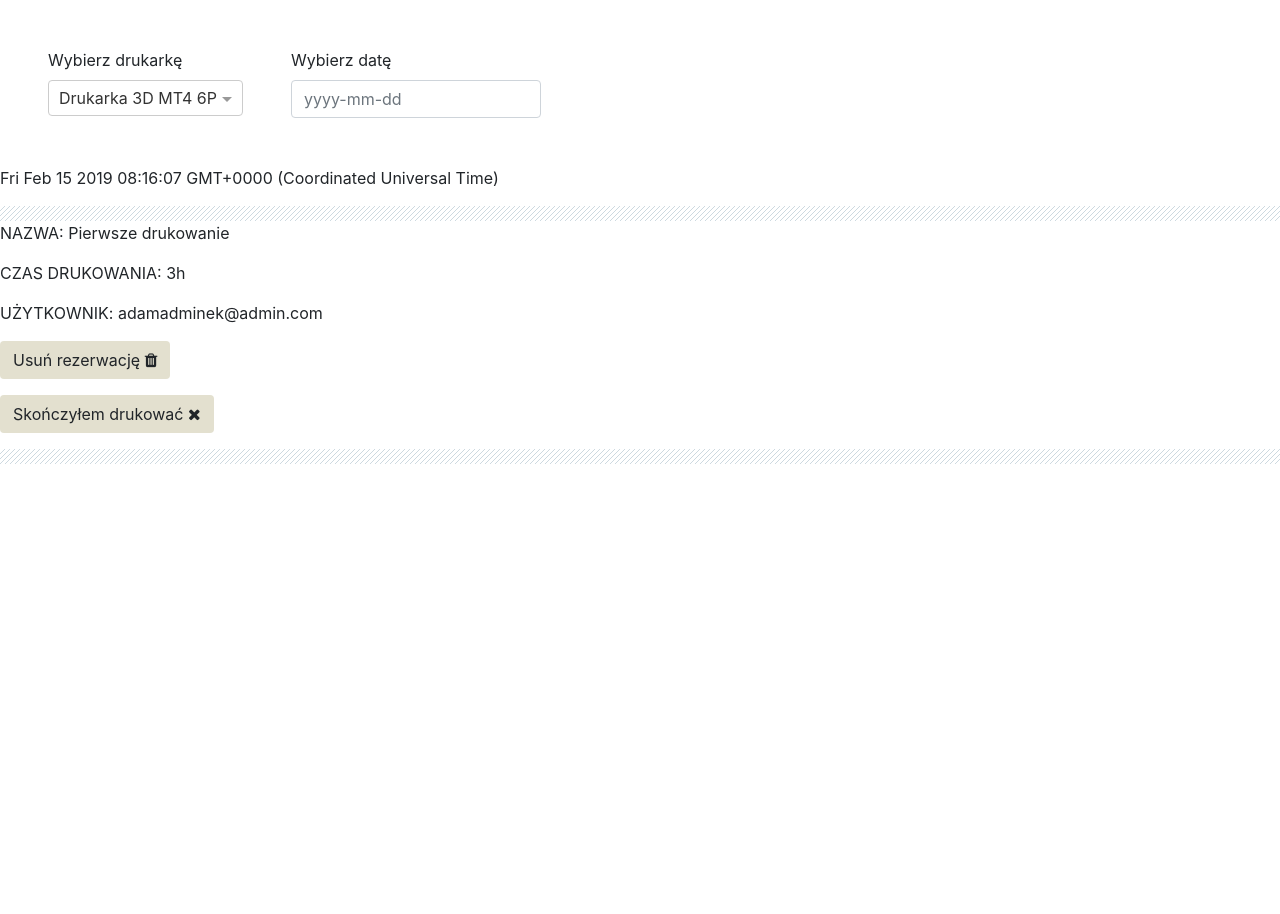
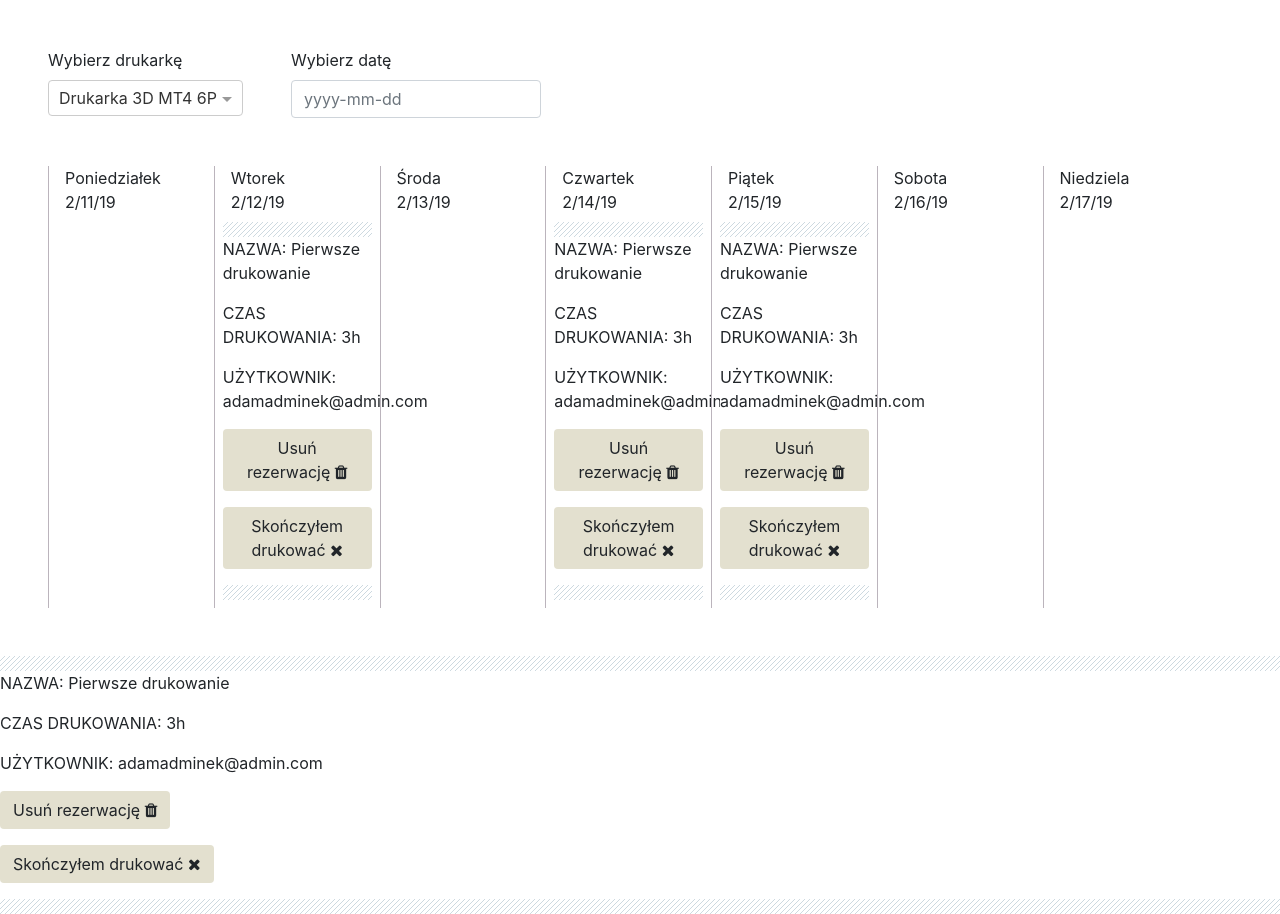
Before and after one commit to Alicja-Majewska/3d-printing-queue-webclient, an Angular app: page / in a window 1280 px wide. Before the commit the page ends 800 px from the top, so only its background shows below. Built offline with nearby package versions, Linux system fonts and the light colour scheme.

Commit message:
week view half ready

```diff
--- a/src/app/app.module.ts
+++ b/src/app/app.module.ts
@@ -8,6 +8,7 @@ import {NgSelectModule} from '@ng-select/ng-select';
 import {FormsModule} from '@angular/forms';
 import { WeekViewComponent } from './components/week-view/week-view.component';
 import {NgbModule} from '@ng-bootstrap/ng-bootstrap';
+import { DayViewComponent } from './components/day-view/day-view.component';
 
 @NgModule({
   declarations: [
@@ -15,6 +16,7 @@ import {NgbModule} from '@ng-bootstrap/ng-bootstrap';
     ReservationComponent,
     SchedulerComponent,
     WeekViewComponent,
+    DayViewComponent,
   ],
   imports: [
     BrowserModule,
--- /dev/null
+++ b/src/app/components/day-view/day-view.component.html
@@ -0,0 +1,9 @@
+<section>
+
+  <div class="pl-3">{{getDayOfWeek()}}</div>
+  <div class="pl-3">{{date | date:'shortDate' }}</div>
+
+  <div *ngFor="let reservation of reservations" class="m-2" style="display: flex; flex-direction: column">
+    <app-reservation [reservation]="reservation"></app-reservation>
+  </div>
+</section>
--- /dev/null
+++ b/src/app/components/day-view/day-view.component.ts
@@ -0,0 +1,41 @@
+import {Component, OnInit, Input} from '@angular/core';
+import {Reservation} from '../../objects/Reservation';
+
+@Component({
+  selector: 'app-day-view',
+  templateUrl: './day-view.component.html',
+  styleUrls: ['./day-view.component.scss']
+})
+export class DayViewComponent implements OnInit {
+
+  @Input()
+  reservations: Reservation[];
+
+  @Input()
+  date: Date;
+
+  constructor() {
+  }
+
+  ngOnInit() {
+  }
+
+  getDayOfWeek(): string {
+    switch (this.date.getDay()) {
+      case 1:
+        return "Poniedziałek";
+      case 2:
+        return "Wtorek";
+      case 3:
+        return "Środa";
+      case 4:
+        return "Czwartek";
+      case 5:
+        return "Piątek";
+      case 6:
+        return "Sobota";
+      case 0:
+        return "Niedziela"
+    }
+  }
+}
--- a/src/app/components/reservation/reservation.component.ts
+++ b/src/app/components/reservation/reservation.component.ts
@@ -17,8 +17,6 @@ export class ReservationComponent implements OnInit {
 
   ngOnInit() {
     this.reservation = Reservation.fromBackend(ReservationDataFactory.getOne());
-    console.log(this.reservation);
-
   }
 
 }
--- a/src/app/components/scheduler/scheduler.component.html
+++ b/src/app/components/scheduler/scheduler.component.html
@@ -23,6 +23,6 @@
   </div>
 </section>
 
-<section>
+<section class="m-5">
   <app-week-view [selectedDate]="convertFromNgbDate(selectedDate)" [printer]="selectedPrinter"></app-week-view>
 </section>
--- a/src/app/components/week-view/week-view.component.html
+++ b/src/app/components/week-view/week-view.component.html
@@ -1 +1,6 @@
-<p>{{selectedDate}}</p>
+<section style="flex-direction: row; flex-wrap: nowrap; display: flex; flex:auto">
+  <div *ngFor="let day of daysInWeekOrdered" style="width: 14%; border-left: solid #bbb4bc 1px">
+    <app-day-view [date]="day" [reservations]="getReservationsForDay(day)"></app-day-view>
+  </div>
+
+</section>
--- a/src/app/components/week-view/week-view.component.ts
+++ b/src/app/components/week-view/week-view.component.ts
@@ -13,24 +13,39 @@ export class WeekViewComponent implements OnInit, OnChanges {
 
   @Input()
   printer: Printer;
-  reservations: Reservation[];
+  sortedReservations: Map<Date, Reservation[]> = new Map<Date, Reservation[]>();
 
   @Input()
   selectedDate: Date;
 
   private startOfWeek: Date;
   private endOfWeek: Date;
+  daysInWeekOrdered: Date[];
 
   constructor(private printerQueueService: PrinterQueueService) {
   }
 
   ngOnInit() {
-    this.reservations = this.printerQueueService.fetchReservations(this.startOfWeek, this.endOfWeek, this.printer.id);
-    console.log( this.reservations );
+    const reservations = this.printerQueueService.fetchReservations(this.startOfWeek, this.endOfWeek, this.printer.id);
+    this.daysInWeekOrdered = this.generateDaysInWeek();
+    this.sortReservations(reservations);
+  }
+
+  private sortReservations(reservations: Reservation[]) {
+    this.sortedReservations.clear();
+    this.daysInWeekOrdered.forEach(date => {
+      this.sortedReservations.set(date, this.findReservationFromDate(reservations, date));
+    });
+  }
+
+  findReservationFromDate(reservations: Reservation[], date): Reservation[] {
+    return reservations.filter(reservation => this.areInTheSameDay(reservation, date));
   }
 
   ngOnChanges(changes: SimpleChanges): void {
-    this.generateDaysInWeek();
+    const reservations = this.printerQueueService.fetchReservations(this.startOfWeek, this.endOfWeek, this.printer.id);
+    this.daysInWeekOrdered = this.generateDaysInWeek();
+    this.sortReservations(reservations);
   }
 
   generateDaysInWeek(): Date[] {
@@ -41,14 +56,16 @@ export class WeekViewComponent implements OnInit, OnChanges {
     allDaysOfWeek.push(this.selectedDate);
     allDaysOfWeek = allDaysOfWeek.concat(this.findDaysAfter());
 
-
     return allDaysOfWeek;
   }
 
-  private findDaysAfter(): Date[]  {
+  getReservationsForDay(day:Date): Reservation[] {
+    return this.sortedReservations && this.sortedReservations .get(day) || [];
+  }
+  private findDaysAfter(): Date[] {
     const daysAfter: Date[] = [];
     const dayOfWeek = this.selectedDate.getDay();
-    for(let i = 1; dayOfWeek + i  <= 7; ++i) {
+    for (let i = 1; dayOfWeek + i <= 7; ++i) {
       const dateAfter = new Date(this.selectedDate);
       dateAfter.setDate(dateAfter.getDate() + i);
       daysAfter.push(dateAfter);
@@ -57,10 +74,10 @@ export class WeekViewComponent implements OnInit, OnChanges {
   }
 
 
-  private findDaysBefore(): Date[]  {
+  private findDaysBefore(): Date[] {
     const daysBefore: Date[] = [];
     const dayOfWeek = this.selectedDate.getDay();
-    for(let i = dayOfWeek - 1; i > 0; --i) {
+    for (let i = dayOfWeek - 1; i > 0; --i) {
       const dateBefore = new Date(this.selectedDate);
       dateBefore.setDate(dateBefore.getDate() - i);
       daysBefore.push(dateBefore);
@@ -68,4 +85,11 @@ export class WeekViewComponent implements OnInit, OnChanges {
     return daysBefore;
   }
 
+  private areInTheSameDay(reservation: Reservation, date: Date): boolean {
+    const startDate = reservation.startDate;
+    var result = startDate.getFullYear === date.getFullYear
+      && startDate.getMonth() === date.getMonth()
+      && startDate.getDate() === date.getDate();
+    return result;
+  }
 }
```
Also changed, not shown: src/app/components/day-view/day-view.component.scss (added), 1 other file (tests, documents, lock files or other folders).
